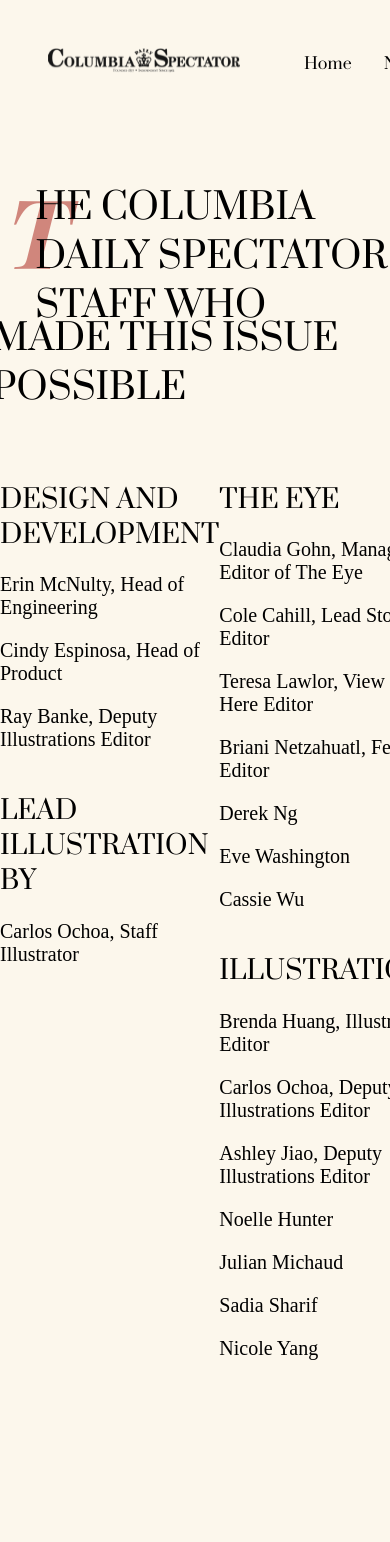
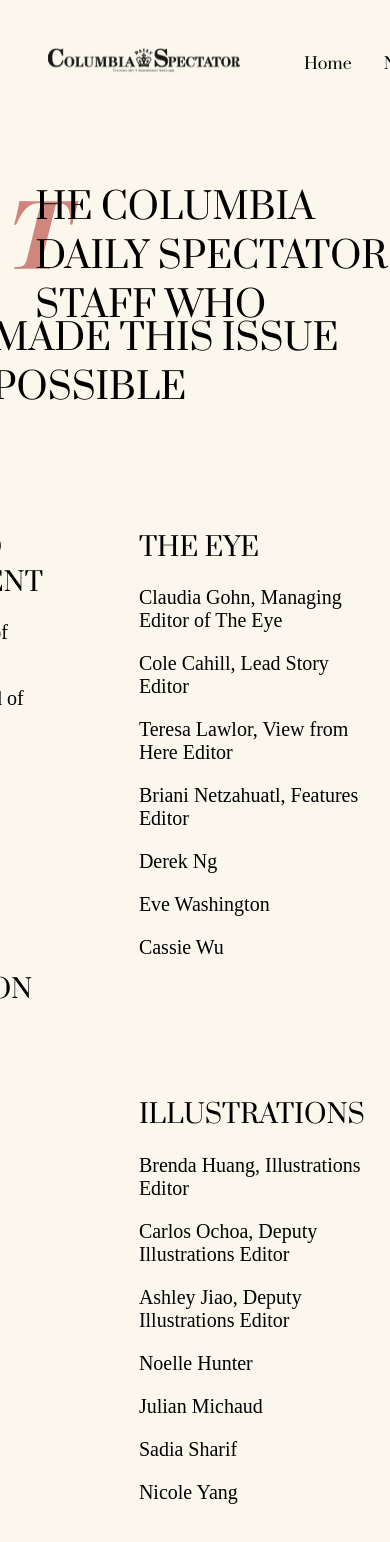
Before and after one commit to spectatorpublishing/womens-history-month, a React (Create React App) app: page /credits in a window 390 px wide. Shown: the top 1542 px of the page. Before the commit the page ends 1460 px from the top, so only its background shows below. Built offline with nearby package versions, Linux system fonts and the light colour scheme; a web font is replaced by a local one.

Commit message:
Desktop formatting done, names input based on current list. ~~ In terms of mobile responsiveness, we have none.

```diff
--- a/src/components/creditsList.js
+++ b/src/components/creditsList.js
@@ -6,13 +6,15 @@
 const Wrapper = styled.div`
     padding: 0;
     margin: 0;
+    width:100vw;
 `;
 
 const Text = styled.div`
     text-align: center;
-    padding-bottom: 5rem;
+    padding: 0 5rem 0rem 5rem;
     display: flex;
-    font-family: Prata;
+    flex-direction: row;
+    justify-content: center;
     font-family: Khula;
     font-style: normal;
     font-weight: normal;
@@ -32,14 +34,11 @@
     flex-flow: column wrap;
     text-align: left;
     justify-content: flex-start;
-    width: 75vw;
-    @media ${device.tablet} {
-        width: 20rem;
-    }
+    margin: 3rem;
 `;
 
 const SubDiv = styled.div`
-
+    padding-bottom: 6rem;
 `;
 
 
@@ -137,7 +136,9 @@
                             <p>Nicole Yang</p>
                         </div>
                     </SubDiv>
-                    {/* <SubDiv>
+                </Column>
+                <Column>
+                    <SubDiv>
                         <div>
                             <h2>Copy</h2>
                             <p>Emma Bradbury, Head Copy Editor</p>
@@ -164,7 +165,7 @@
                             <p>Leif Wood</p>
                             <p>Renuka Balakrishnan</p>
                         </div>
-                    </SubDiv> */}
+                    </SubDiv>
                 </Column>
             </Text>
         </Wrapper>
```
